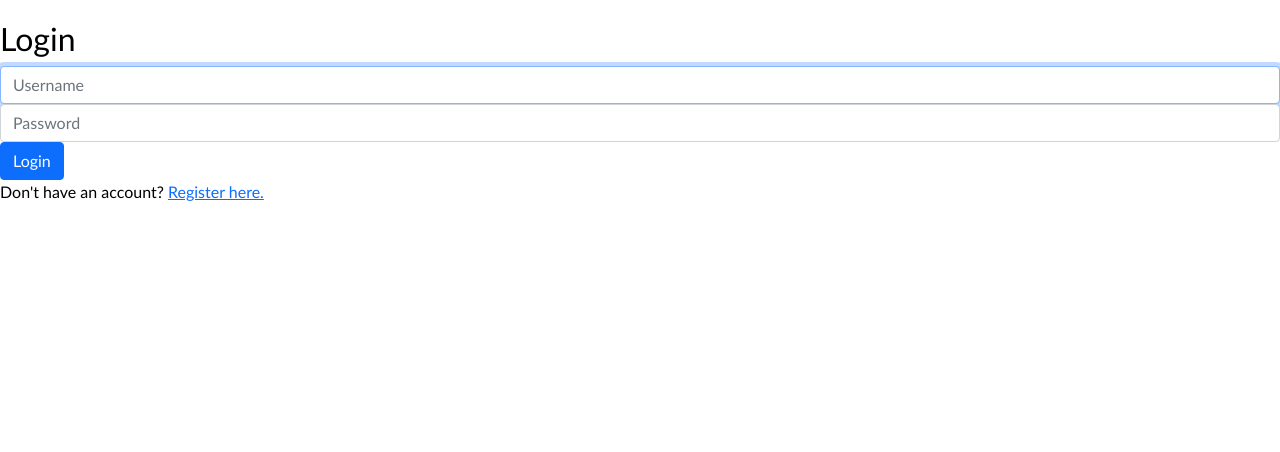
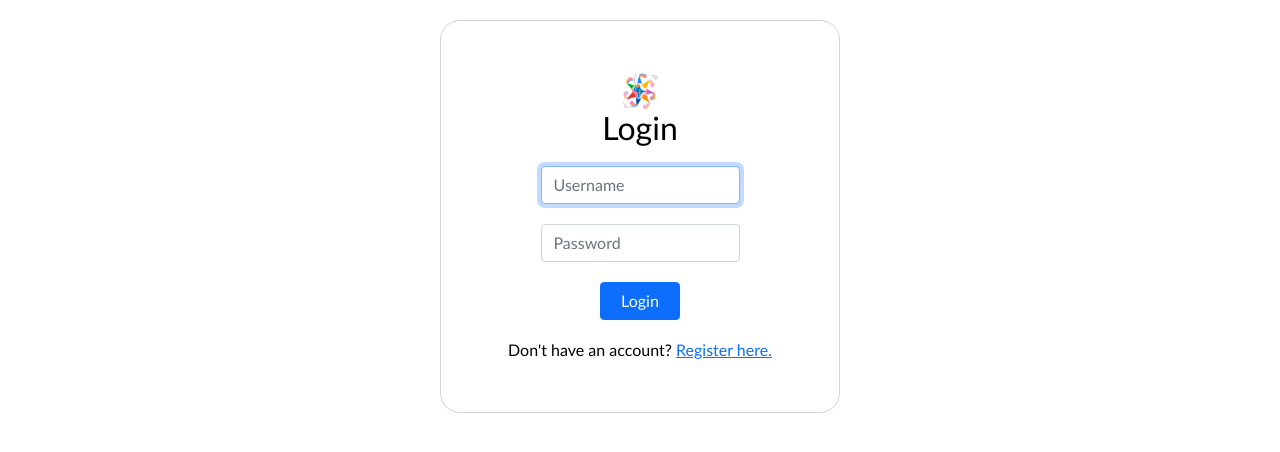
Before and after one commit to laura-latuillerie/cs50-commerce, a Django app: page /login in a window 1280 px wide. Shown: the part 120-572 px from the top of the page. Run offline with Django 3.2, Linux system fonts and the light colour scheme.

Commit message:
Add style to login page

```diff
--- a/auctions/static/auctions/styles.css
+++ b/auctions/static/auctions/styles.css
@@ -6,6 +6,8 @@ body{
     font-family: 'Gill Sans', 'Gill Sans MT', Calibri, 'Trebuchet MS', sans-serif;
     color : black;
 }
+
+/***** HEADER *****/
 
 header{
     padding : 20px 0;
@@ -29,3 +31,24 @@ header h1{
 h1, p{
     margin-bottom: 0!important;
 }
+
+/***** FORM LOGIN *****/
+
+.form-box{
+    border: 1px solid lightgrey;
+    max-width : 400px;
+    padding : 50px 0;
+    border-radius: 20px ;
+}
+
+.form-group, .btn{
+    margin: 10px auto 10px;
+}
+
+.form-group{
+    width: 50%;
+}
+
+.btn{
+    width: 20%;
+}
--- a/auctions/templates/auctions/index.html
+++ b/auctions/templates/auctions/index.html
@@ -1,7 +1,7 @@
 {% extends "auctions/layout.html" %}
 
 {% block body %}
-<div class="content text-center">
+<div class="container text-center">
     <h2>🛒 Browse Our Active Listings</h2>
     <hr/>
 </div>
--- a/auctions/templates/auctions/login.html
+++ b/auctions/templates/auctions/login.html
@@ -2,13 +2,14 @@
 
 {% block body %}
 
-    <h2>Login</h2>
+    <div class="container form-box text-center">
+
+        <h2>🪅<br>Login</h2>
 
         {% if message %}
             <div>{{ message }}</div>
         {% endif %}
-
-    <form action="{% url 'login' %}" method="post">
+        <form action="{% url 'login' %}" method="post" class="d-flex flex-column justify-content-center">
             {% csrf_token %}
             <div class="form-group">
                 <input autofocus class="form-control" type="text" name="username" placeholder="Username">
@@ -19,6 +20,9 @@
             <input class="btn btn-primary" type="submit" value="Login">
         </form>
 
-    Don't have an account? <a href="{% url 'register' %}">Register here.</a>
+
+        <p class="mt-2">Don't have an account? <a href="{% url 'register' %}">Register here.</a></p>
+
+    </div>
 
 {% endblock %}
```
Also changed, not shown: db.sqlite3. Lines whose indentation alone changed are shown as unchanged.
